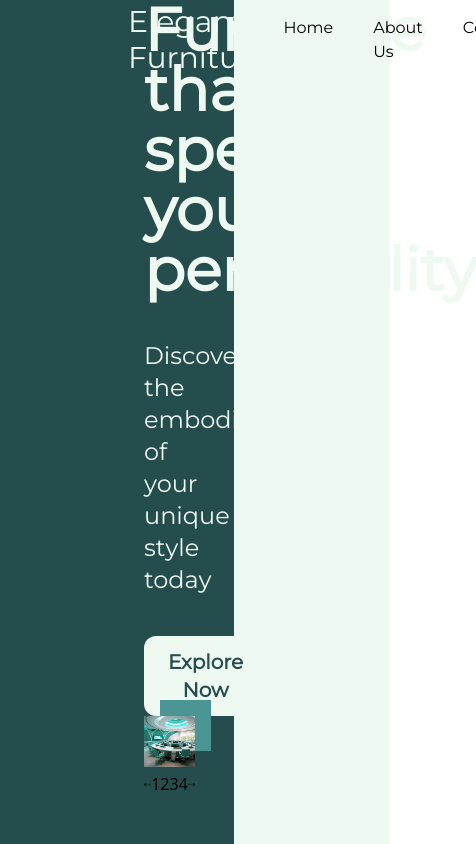
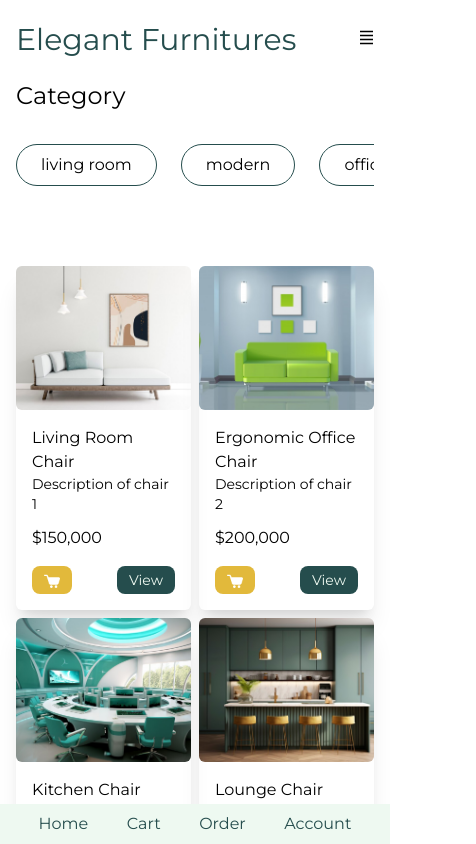
Before and after one commit to Peliah/timbu-shop, a React (Vite) app: page / in a window 390 px wide. Shown: the top 844 px of the page, 476 px wide, since content can reach past the window. Built offline with nearby package versions, Linux system fonts and the light colour scheme.

Commit message:
cart page okay

```diff
--- a/src/Pages/ShopPages/HomePage.jsx
+++ b/src/Pages/ShopPages/HomePage.jsx
@@ -7,7 +7,7 @@ const HomePage = () => {
     return (
         <>
             <Heroe />
-            <div className='px-36'>
+            <div className='lg:px-36 sm:px-10 px-4'>
                 <Category />
             </div>
             <Footer />
--- a/src/component/BottomNav.jsx
+++ b/src/component/BottomNav.jsx
@@ -2,7 +2,7 @@ import React from 'react'
 
 export const BottomNav = () => {
     return (
-        <div className='flex w-full bg-secondary mt-10 h-20 items-center justify-evenly font-Montserrat text-primary md:hidden'>
+        <div className='flex w-full bg-secondary mt-10 h-10 items-center justify-evenly font-Montserrat text-primary md:hidden fixed bottom-0 '>
             <p>Home</p>
             <p>Cart</p>
             <p>Order</p>
--- a/src/component/CategorySection/Category.jsx
+++ b/src/component/CategorySection/Category.jsx
@@ -11,14 +11,14 @@ const Category = () => {
     return (
         <div className='w-full py-20 bg-background font-Montserrat flex flex-col'>
             <div className='pb-20'>
-                <h1 className='font-medium text-center text-2xl pb-8'>Category</h1>
+                <h1 className='font-medium md:text-center text-left text-2xl pb-8'>Category</h1>
                 <ul className='w-full flex items-center lg:justify-center md:justify-start gap-6 flex-row flex-nowrap overflow-x-scroll no-scrollbar'>
                     {categories.map((category, index) => (
                         <li className='px-6 py-2 border rounded-full border-primary text-nowrap ' key={index}>{category}</li>
                     ))}
                 </ul>
             </div>
-            <div className="grid grid-cols-1 sm:grid-cols-2 lg:grid-cols-3 gap-6">
+            <div className="grid grid-cols-2 md:grid-cols-3 md:gap-6 gap-2">
                 {furniture.map(item => (
                     <CategoryItem
                         id={item.id}
--- a/src/component/CategorySection/CategoryItem.jsx
+++ b/src/component/CategorySection/CategoryItem.jsx
@@ -1,30 +1,6 @@
-// import React from 'react';
-
-// const CategoryItem = ({ image, name, description, price }) => {
-//     return (
-//         <div className="rounded-md shadow-xl font-Montserrat">
-//             <div className="w-full h-96 overflow-hidden rounded-md">
-//                 <img src={image} alt={name} className="w-full h-full object-cover" />
-//             </div>
-//             <div className="px-4 pt-4">
-//                 <h2 className="text-lg font-medium">{name}</h2>
-//                 <h3 className="text-sm font-normal">{description}</h3>
-//                 <h4 className='text-base font-medium pt-3'>${price},000</h4>
-//             </div>
-//             <div className="flex justify-between p-4">
-//                 <button className="px-3 py-1 bg-tetiary text-secondary rounded-lg text-sm font-medium">Add to cart</button>
-//                 <button className="px-3 py-1 bg-primary text-secondary rounded-lg text-sm font-medium">View</button>
-//             </div>
-//         </div>
-//     );
-// };
-
-// export default CategoryItem;
-
-
 import React from 'react';
 import { useCart } from '../../hooks/CartContext/CartProvider';
-
+import trolley from '../../assets/images/trolley.png'
 const CategoryItem = ({ id, image, name, description, price }) => {
     const { addToCart } = useCart();
 
@@ -33,21 +9,22 @@ const CategoryItem = ({ id, image, name, description, price }) => {
     };
 
     return (
-        <div className="rounded-md shadow-xl font-Montserrat">
-            <div className="w-full h-96 overflow-hidden rounded-md">
+        <div className="rounded-md shadow-xl font-Montserrat flex flex-col">
+            <div className="w-full md:h-96 h-36 overflow-hidden rounded-md">
                 <img src={image} alt={name} className="w-full h-full object-cover" />
             </div>
             <div className="px-4 pt-4">
-                <h2 className="text-lg font-medium">{name}</h2>
+                <h2 className="md:text-lg text-base font-medium">{name}</h2>
                 <h3 className="text-sm font-normal">{description}</h3>
                 <h4 className='text-base font-medium pt-3'>${price},000</h4>
             </div>
-            <div className="flex justify-between p-4">
+            <div className="flex justify-between p-4 mt-auto">
                 <button
                     className="px-3 py-1 bg-tetiary text-secondary rounded-lg text-sm font-medium"
                     onClick={handleAddToCart}
                 >
-                    Add to cart
+                    <div className='md:block hidden'>Add to cart</div>
+                    <img className='md:hidden block w-4' src={trolley} />
                 </button>
                 <button className="px-3 py-1 bg-primary text-secondary rounded-lg text-sm font-medium">View</button>
             </div>
--- a/src/component/Footer.jsx
+++ b/src/component/Footer.jsx
@@ -87,7 +87,7 @@ const Footer = () => {
         //     </div>
         // </div>
 
-        <div className='w-full bg-primary px-36 text-secondary font-Montserrat '>
+        <div className='w-full bg-primary lg:px-36 px-10 text-secondary font-Montserrat md:block hidden'>
             <div className='flex justify-between  w-full py-10'>
                 <div className='flex flex-col w-1/3  gap-2'>
                     <h1 className='font-medium text-2xl'>Contacts</h1>
--- a/src/component/HeroeSection/Heroe.jsx
+++ b/src/component/HeroeSection/Heroe.jsx
@@ -5,7 +5,7 @@ import arrow from "../../assets/images/right-arrow-white.png"
 
 const Heroe = () => {
     return (
-        <div className='w-full min-h-screen bg-secondary bg-gradient-to-r from-primary from-60% to-secondary to-40% md:flex sm:hidden flex-row items-center justify-between px-36'>
+        <div className='w-full min-h-screen bg-secondary bg-gradient-to-r from-primary from-60% to-secondary to-40% lg:flex hidden flex-row items-center justify-between md:px-36 px-10 '>
             <div className='flex flex-col w-1/4 gap-10 text-secondary justify-end '>
                 <h1 className='font-Montserrat text-6xl font-bold'>
                     Furniture that speaks your personality
--- a/src/component/InputBox.jsx
+++ b/src/component/InputBox.jsx
@@ -5,7 +5,7 @@ const InputBox = ({ name, type, id, value, placeholder, icon }) => {
     const [passwordVisible, setPasswordVisible] = useState(false);
 
     return (
-        <div className='w-3/5'>
+        <div className='w-full'>
             <input
                 name={name}
                 type={type == "password" ? passwordVisible ? "text" : "password" : "text"}
--- a/src/component/Navbar.jsx
+++ b/src/component/Navbar.jsx
@@ -1,25 +1,106 @@
-import { PersonIcon } from '@radix-ui/react-icons'
-import React, { useEffect, useState } from 'react'
-import { Link } from 'react-router-dom'
-import cartImg from '../assets/images/mynaui_cart.png'
+// import { PersonIcon } from '@radix-ui/react-icons';
+// import React, { useEffect, useState } from 'react';
+// import { Link, useLocation } from 'react-router-dom';
+// import cartImg from '../assets/images/mynaui_cart.png';
+
+// const Navbar = () => {
+//     const location = useLocation();
+//     const [bgColor, setBgColor] = useState('bg-transparent');
+
+//     useEffect(() => {
+//         const handleScroll = () => {
+//             if (location.pathname === '/') {
+//                 if (window.scrollY > 100) {
+//                     setBgColor('bg-secondary');
+//                 } else {
+//                     setBgColor('bg-transparent');
+//                 }
+//             } else {
+//                 setBgColor('bg-secondary');
+//             }
+//         };
+
+//         window.addEventListener('scroll', handleScroll);
+
+//         // Clean up the event listener on component unmount
+//         return () => {
+//             window.removeEventListener('scroll', handleScroll);
+//         };
+//     }, [location.pathname]);
+
+//     return (
+//         <nav className={`w-full flex items-center justify-center h-20 ${bgColor} lg:bg-transparent  z-[999] fixed left-0 font-Montserrat`}>
+//             <div className='w-full flex flex-row items-center justify-between h-10 lg:px-36 sm:px-10 px-4'>
+//                 <figcaption className={`text-3xl capitalize ${location.pathname === '/' && bgColor === 'bg-transparent' ? 'lg:text-secondary text-primary' : 'text-primary'}`}>
+//                     Elegant Furnitures
+//                 </figcaption>
+//                 <ul className='flex flex-row gap-10'>
+//                     <li><Link to={'/'}>Home</Link></li>
+//                     <li><Link to={'/about'}>About Us</Link></li>
+//                     <li>Contact</li>
+//                     <li><Link to={'/cart'}><img src={cartImg} alt="Cart" /></Link></li>
+//                 </ul>
+//                 <p><PersonIcon /></p>
+//             </div>
+//         </nav>
+//     );
+// };
+
+// export default Navbar;
+
+
+import { Cross1Icon, PersonIcon, RowsIcon } from '@radix-ui/react-icons';
+import React, { useEffect, useState } from 'react';
+import { Link, useLocation } from 'react-router-dom';
+import cartImg from '../assets/images/mynaui_cart.png';
 
 const Navbar = () => {
+    const location = useLocation();
+    const [bgColor, setBgColor] = useState('bg-transparent');
+    const [isMenuOpen, setIsMenuOpen] = useState(false);
 
+    useEffect(() => {
+        const handleScroll = () => {
+            if (location.pathname === '/') {
+                if (window.scrollY > 100) {
+                    setBgColor('bg-secondary');
+                } else {
+                    setBgColor('bg-transparent');
+                }
+            } else {
+                setBgColor('bg-secondary');
+            }
+        };
+
+        window.addEventListener('scroll', handleScroll);
+
+        // Clean up the event listener on component unmount
+        return () => {
+            window.removeEventListener('scroll', handleScroll);
+        };
+    }, [location.pathname]);
 
     return (
-        <nav className={`w-full flex items-center justify-center h-20 bg-transparent z-[999] fixed left-0 font-Montserrat `}>
-            <div className='w-full flex flex-row items-center justify-between h-10 pl-32 pr-32 '>
-                <figcaption className='text-3xl capitalize text-secondary'>Elegant Furnitures</figcaption>
-                <ul className=' flex flex-row gap-10'>
+        <nav className={`w-full flex items-center justify-between h-20 ${bgColor} lg:bg-transparent z-[999] fixed left-0 font-Montserrat`}>
+            <div className='w-full flex flex-row items-center justify-between h-10 lg:px-36 sm:px-10 px-4'>
+                <figcaption className={`text-3xl capitalize ${location.pathname === '/' && bgColor === 'bg-transparent' ? 'lg:text-secondary text-primary' : 'text-primary'}`}>
+                    Elegant Furnitures
+                </figcaption>
+                <div className="md:hidden">
+                    <button onClick={() => setIsMenuOpen(!isMenuOpen)} aria-label="Toggle menu">
+                        {isMenuOpen ? <Cross1Icon size={24} /> : <RowsIcon size={24} />}
+                    </button>
+                </div>
+                <ul className={`flex flex-col md:flex-row md:gap-10 md:items-center ${isMenuOpen ? 'flex' : 'hidden'} md:flex`}>
                     <li><Link to={'/'}>Home</Link></li>
-                    <li><Link>About Us</Link></li>
+                    <li><Link to={'/about'}>About Us</Link></li>
                     <li>Contact</li>
-                    <li><Link to={'/cart'}><img src={cartImg} /></Link></li>
+                    <li><Link to={'/cart'}><img src={cartImg} alt="Cart" /></Link></li>
                 </ul>
-                <p><PersonIcon /></p>
+                <p className='hidden lg:block'><PersonIcon /></p>
             </div>
         </nav>
-    )
-}
+    );
+};
 
-export default Navbar
+export default Navbar;
--- a/tailwind.config.js
+++ b/tailwind.config.js
@@ -8,6 +8,10 @@ export default {
     extend: {
       scrollPadding: {
         'left-4': '1rem', // Adjust the value as needed
+      },
+      screens: {
+        'xs': {'min': '320px', 'max': '639px'},
+
       },
     },
     colors: {
```
Also changed, not shown: src/Pages/ShopPages/Cart.jsx (+28 -5 lines), src/assets/images/trolley.png (added).
